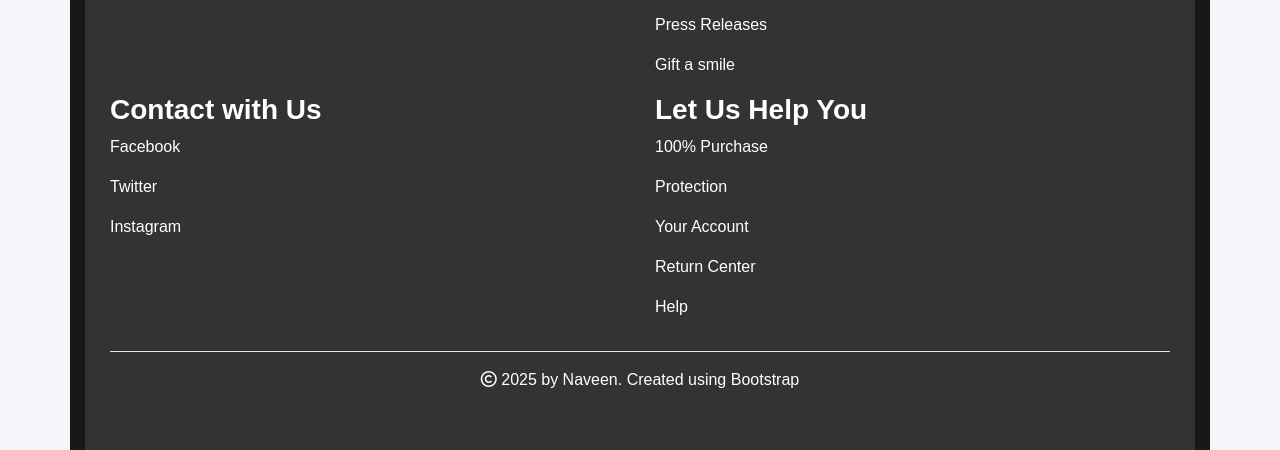
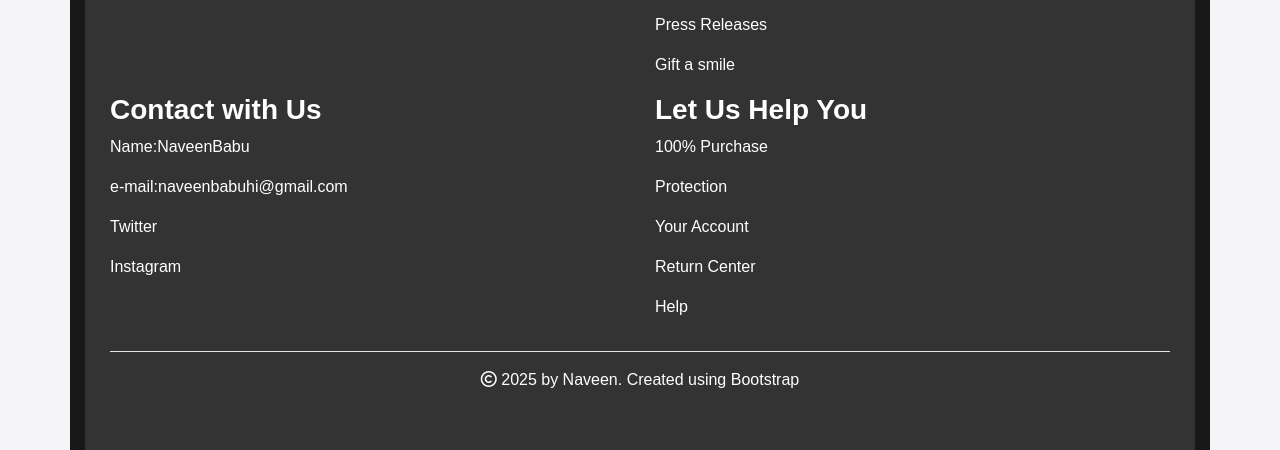
Before and after one commit to Naveenbabu274/learning-platform, a plain HTML site: page index.html in a window 1280 px wide. Shown: the part 1811-2261 px from the top of the page. Drawn offline with nearby package versions, Linux system fonts and the light colour scheme.

Commit message:
Update index.html

```diff
--- a/index.html
+++ b/index.html
@@ -135,7 +135,8 @@
                     </div>
                     <div class="col-12 p col-md-6 text-left">
                         <h3><b>Contact with Us</b></h3>
-                        <p>Facebook</p>
+                        <p>Name:NaveenBabu
+                        <p>e-mail:naveenbabuhi@gmail.com</p>
                         <p>Twitter</p>
                         <p>Instagram</p>
                     </div>
```
